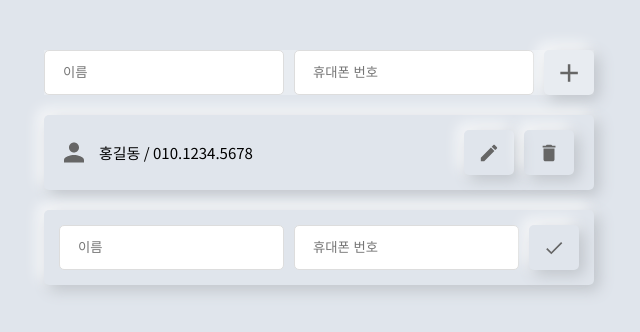
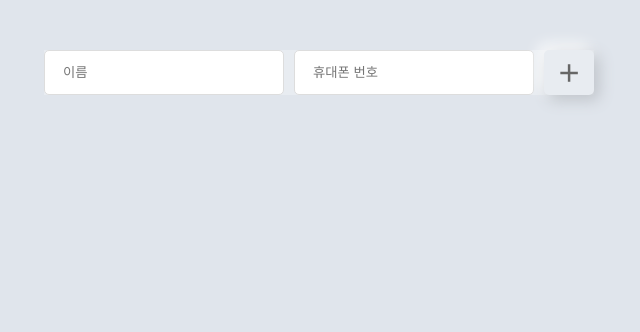
Before and after one commit to JIHYE-P/React-Phone-Book-v0.0.2, a React (Create React App) app: page / in a window 1280 px wide. Shown: the top 332 px of the page, without its empty margins (321-961 px from the left). Built offline with nearby package versions, Linux system fonts and the light colour scheme.

Commit message:
중간저장

```diff
--- a/src/App.js
+++ b/src/App.js
@@ -1,15 +1,14 @@
 import React from 'react';
 import './App.css';
-import { TextField } from './components/molecule/TextField';
-import { InfoList } from './components/molecule/InfoList';
-import { ModifyField } from './components/molecule/ModifyField';
+import { InfoProvider } from './components/organisms/Context';
+import InsertInfo from './components/organisms/InsertInfo';
 
 function App() {
   return (
     <div className="App">
-      <TextField />
-      <InfoList />
-      <ModifyField />
+      <InfoProvider>
+        <InsertInfo></InsertInfo>
+      </InfoProvider>
     </div>
   );
 }
--- a/src/components/molecule/TextField.js
+++ b/src/components/molecule/TextField.js
@@ -21,10 +21,12 @@ const FieldStyeld = styled.div`
     background: url(${add}) no-repeat center / 30px auto;
   }
 `
-export const TextField = () => {
+const TextField = ({onClick, onChange}) => {
   return <FieldStyeld>
-    <Input type="text" name="name" placeholder="이름" />
-    <Input type="text" name="phone" placeholder="휴대폰 번호" />
-    <Button theme="default"></Button>
+    <Input type="text" name="name" placeholder="이름" onChange={({target}) => onChange(target)} />
+    <Input type="text" name="phone" placeholder="휴대폰 번호" onChange={({target}) => onChange(target)} />
+    <Button theme="default" onClick={onClick}></Button>
   </FieldStyeld>
 }
+
+export default TextField
--- /dev/null
+++ b/src/components/organisms/Context.js
@@ -0,0 +1,18 @@
+import React, { createContext, useState } from 'react'
+
+const Context = createContext()
+const {Consumer: InfoConsumer} = Context;
+
+const InfoProvider = props => {
+  const [info, setInfo] = useState([])
+  const value = {
+    info,
+    setInfo: data => setInfo(info.concat(data))
+  }
+  return <Context.Provider value={value} {...props}></Context.Provider>
+}
+
+export {
+  InfoProvider,
+  InfoConsumer
+}
--- /dev/null
+++ b/src/components/organisms/InsertInfo.js
@@ -0,0 +1,19 @@
+import React from 'react'
+import { InfoConsumer } from './Context'
+import TextField from '../molecule/TextField'
+
+const InsertInfo = props => {
+  return <InfoConsumer>
+    {
+      // onClick, onChange
+      ({info, setInfo}) => {
+        const onChange = target => {
+
+        }
+        return <TextField onChange={onChange}></TextField>
+      }
+    }
+  </InfoConsumer>
+}
+
+export default InsertInfo
--- a/src/components/template/Context.js
+++ /dev/null
@@ -1 +0,0 @@
-import React from 'react'
```
